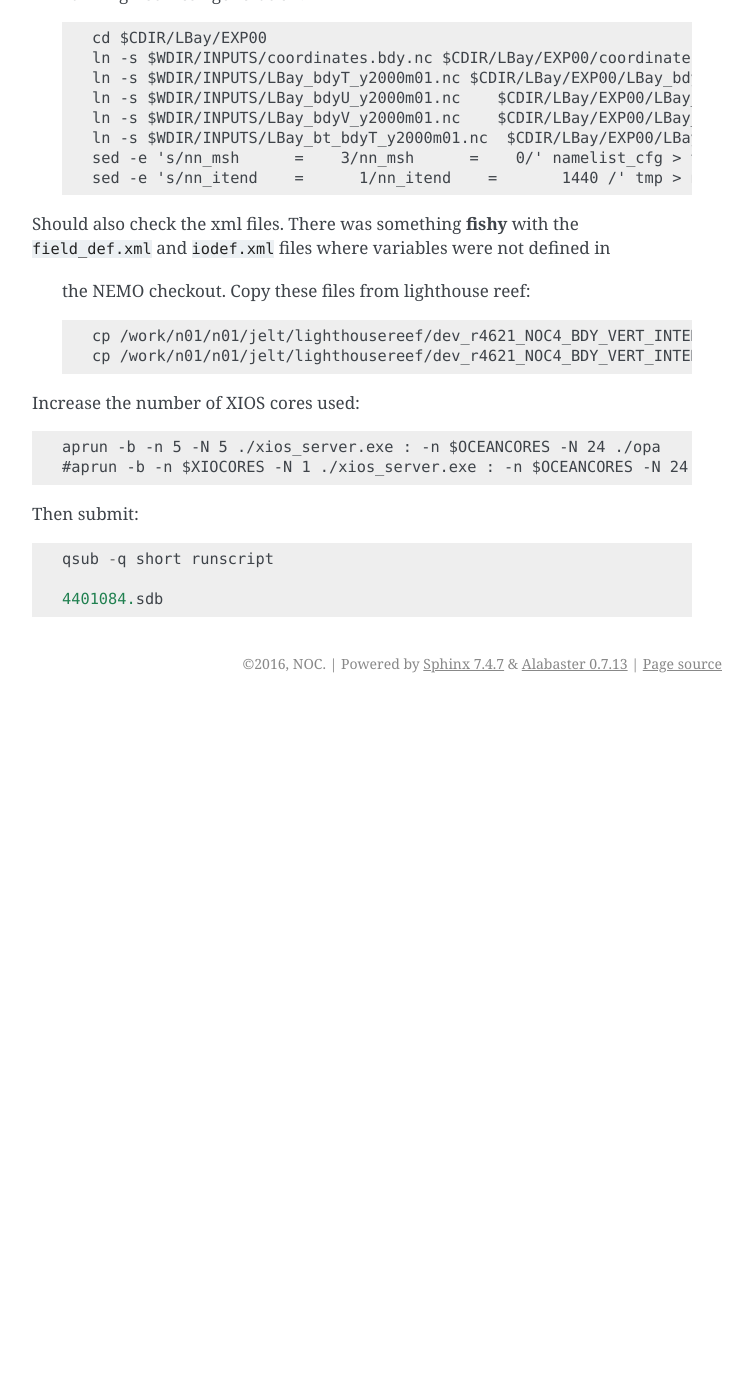
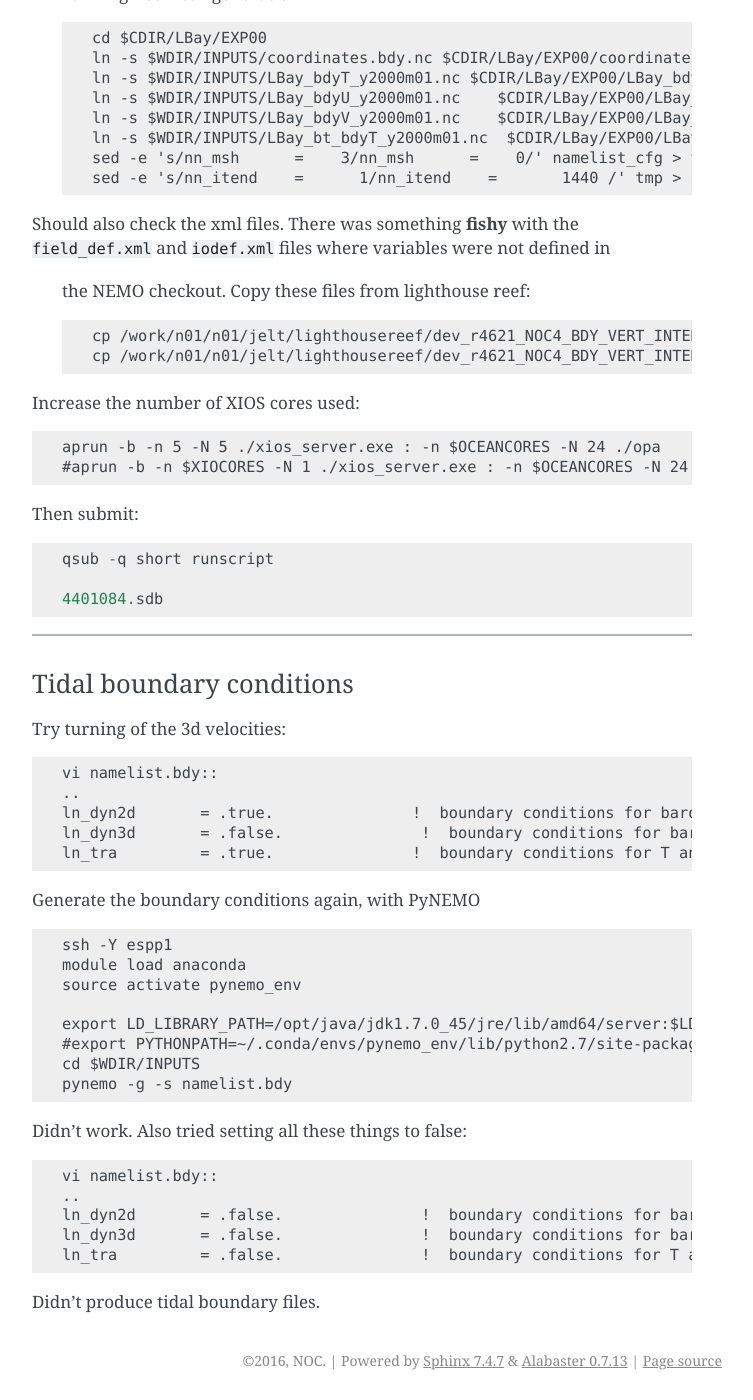
Before and after one commit to NOC-MSM/SEAsia, a Sphinx documentation site: the page built from docs/source/LBay.rst, in a window 1280 px wide and 1400 px high, scrolled down 21312 px. Shown: the whole window, without its empty margins (388-1141 px from the left). Built offline with Sphinx 7.4.7, drawn with Linux system fonts in a browser that asks for light colours; before the commit the page ends 22015 px from its top, so only the background shows below that; some of the changed text lies outside the part shown.

Commit message:
Starting with tidal bc

```diff
--- a/docs/source/LBay.rst
+++ b/docs/source/LBay.rst
@@ -1068,3 +1068,39 @@ Then submit::
   qsub -q short runscript
 
   4401084.sdb
+
+----
+
+
+Tidal boundary conditions
++++++++++++++++++++++++++
+
+Try turning of the 3d velocities::
+
+  vi namelist.bdy::
+  ..
+  ln_dyn2d       = .true.               !  boundary conditions for barotropic fields
+  ln_dyn3d       = .false.               !  boundary conditions for baroclinic velocities
+  ln_tra         = .true.               !  boundary conditions for T and S
+
+Generate the boundary conditions again, with PyNEMO
+::
+
+  ssh -Y espp1
+  module load anaconda
+  source activate pynemo_env
+
+  export LD_LIBRARY_PATH=/opt/java/jdk1.7.0_45/jre/lib/amd64/server:$LD_LIBRARY_PATH
+  #export PYTHONPATH=~/.conda/envs/pynemo_env/lib/python2.7/site-packages:$PYTHONPATH
+  cd $WDIR/INPUTS
+  pynemo -g -s namelist.bdy
+
+Didn't work. Also tried setting all these things to false::
+
+  vi namelist.bdy::
+  ..
+  ln_dyn2d       = .false.               !  boundary conditions for barotropic fields
+  ln_dyn3d       = .false.               !  boundary conditions for baroclinic velocities
+  ln_tra         = .false.               !  boundary conditions for T and S
+
+Didn't produce tidal boundary files.
```
